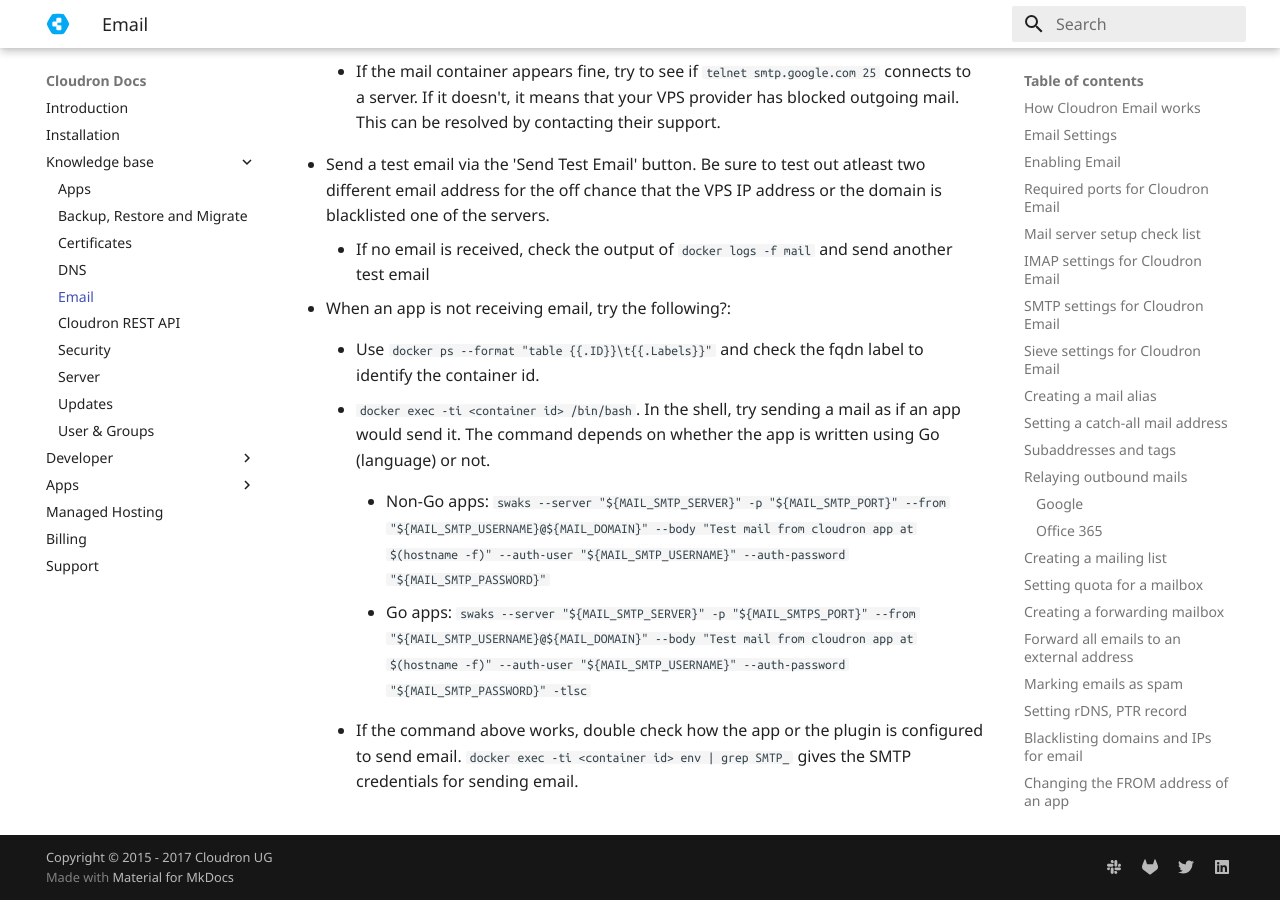
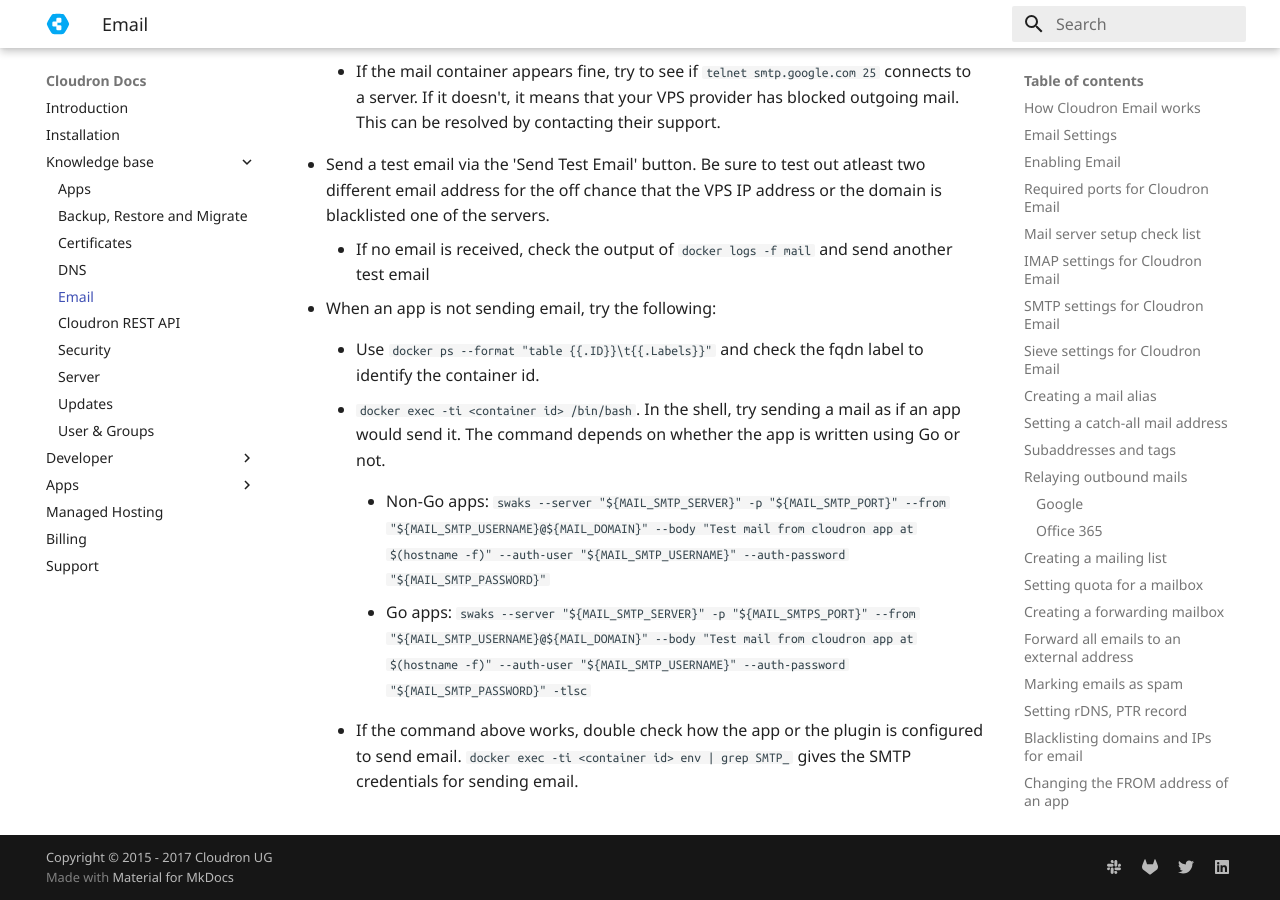
Before and after one commit to M-arcus/cloudron-docs, an MkDocs documentation site: the page built from docs/documentation/email.md, in a window 1280 px wide and 900 px high, scrolled down 11151 px. Built offline with MkDocs 1.6.1 and Material for MkDocs 9.7.7, drawn with Linux system fonts in a browser that asks for light colours; old or Windows-style settings are respelled for this version of MkDocs.

Commit message:
fix typos

```diff
--- a/docs/documentation/email.md
+++ b/docs/documentation/email.md
@@ -372,13 +372,13 @@
 
     * If no email is received, check the output of `docker logs -f mail` and send another test email
 
-* When an app is not receiving email, try the following?:
+* When an app is not sending email, try the following:
 
     * Use `docker ps --format "table {{.ID}}\t{{.Labels}}"` and check the fqdn label to identify the
       container id.
 
     * `docker exec -ti <container id> /bin/bash`. In the shell, try sending a mail as if an app would
-      send it. The command depends on whether the app is written using Go (language) or not.
+      send it. The command depends on whether the app is written using Go or not.
 
         * Non-Go apps: `swaks --server "${MAIL_SMTP_SERVER}" -p "${MAIL_SMTP_PORT}" --from "${MAIL_SMTP_USERNAME}@${MAIL_DOMAIN}" --body "Test mail from cloudron app at $(hostname -f)" --auth-user "${MAIL_SMTP_USERNAME}" --auth-password "${MAIL_SMTP_PASSWORD}"`
 
```
